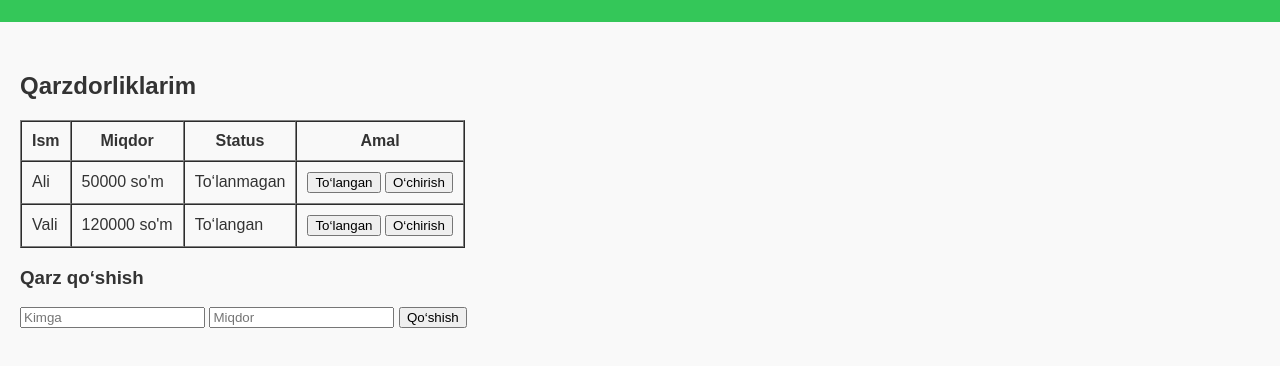
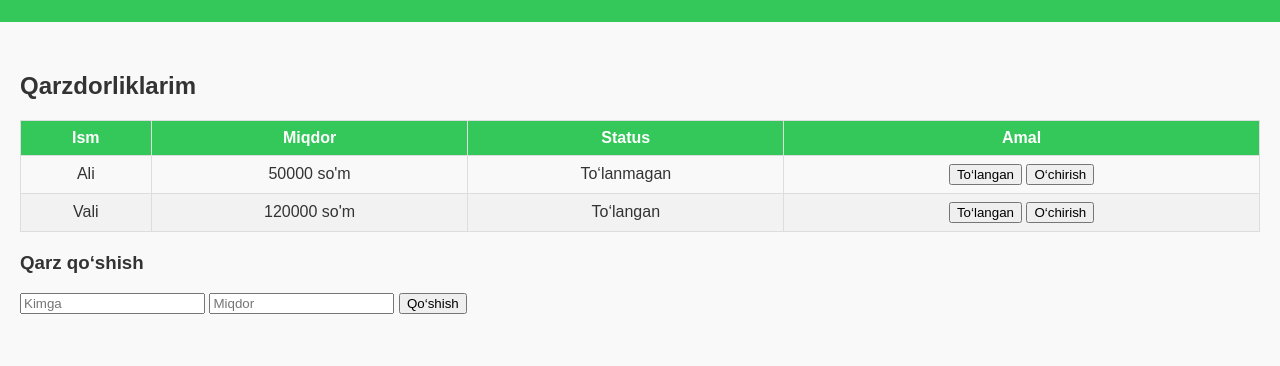
Before and after one commit to Fullstackeduz/Olma-nasiya-web, a plain HTML site: page dashboard.html in a window 1280 px wide. Shown: the part 48-414 px from the top of the page. Drawn offline with Linux system fonts and the light colour scheme.

Commit message:
Update style.css

```diff
--- a/style.css
+++ b/style.css
@@ -61,3 +61,29 @@ footer {
   text-align: center;
   padding: 15px;
 }
+/* Jadval va kartochkalar uchun qo‘shimcha stil */
+table {
+  width: 100%;
+  border-collapse: collapse;
+  margin-bottom: 20px;
+}
+th {
+  background: #34C759;
+  color: white;
+}
+td, th {
+  border: 1px solid #ddd;
+  padding: 8px;
+  text-align: center;
+}
+tr:nth-child(even) {
+  background: #f2f2f2;
+}
+
+.profile-card {
+  background: #fff;
+  border-radius: 10px;
+  padding: 20px;
+  box-shadow: 0 2px 6px rgba(0,0,0,0.1);
+  max-width: 400px;
+}
```
